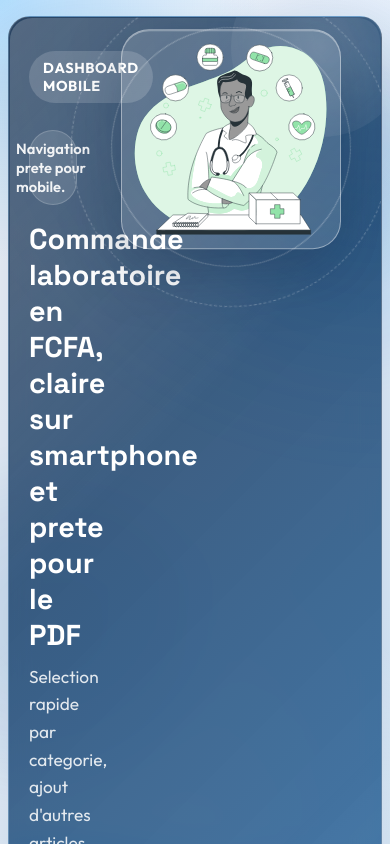
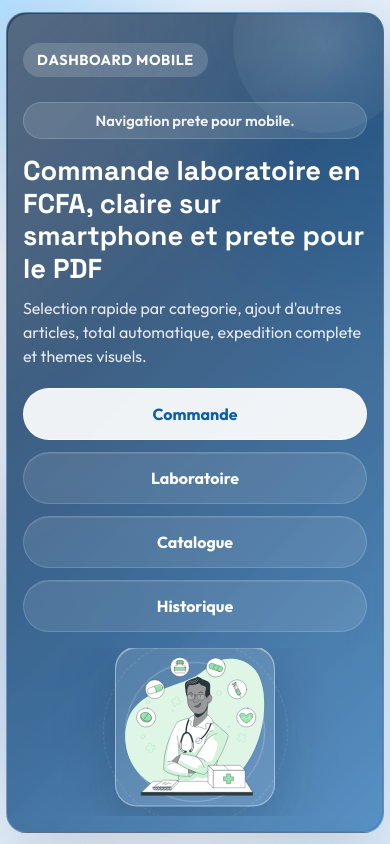
Before and after one commit to Ivane11/gstock-labo, a React (Vite) app: page / in a window 390 px wide. Shown: the top 844 px of the page. Built offline with nearby package versions, Linux system fonts and the light colour scheme.

Commit message:
Fix mobile dashboard layout

```diff
--- a/src/styles.css
+++ b/src/styles.css
@@ -744,18 +744,57 @@ tbody tr {
 
 @media (max-width: 920px) {
   .theme-grid,
-  .kpi-grid,
   .content-grid,
   .form-grid {
     grid-template-columns: 1fr;
   }
 
-  .hero-panel,
+  .kpi-grid {
+    grid-template-columns: repeat(2, minmax(0, 1fr));
+  }
+
+  .hero-panel {
+    grid-template-columns: 1fr;
+    gap: 20px;
+  }
+
   .hero-topline,
   .panel-head,
   .history-card {
     align-items: flex-start;
     flex-direction: column;
+  }
+
+  .hero-copy-block {
+    width: 100%;
+  }
+
+  .hero-visual {
+    width: 100%;
+    min-height: 240px;
+    padding: 12px 0 4px;
+    overflow: hidden;
+    isolation: isolate;
+  }
+
+  .hero-image {
+    width: min(100%, 260px);
+  }
+
+  .hero-orbit-one {
+    width: 210px;
+    height: 210px;
+  }
+
+  .hero-orbit-two {
+    width: 270px;
+    height: 270px;
+    opacity: 0.7;
+  }
+
+  .section-tabs {
+    display: grid;
+    grid-template-columns: repeat(2, minmax(0, 1fr));
   }
 
   .actions-row {
@@ -790,13 +829,47 @@ tbody tr {
     border-radius: 22px;
   }
 
+  .hero-panel {
+    gap: 16px;
+  }
+
+  .hero-topline {
+    gap: 10px;
+  }
+
+  .hero-panel h2 {
+    font-size: clamp(1.45rem, 7vw, 1.9rem);
+    line-height: 1.2;
+  }
+
+  .hero-copy {
+    font-size: 1rem;
+    line-height: 1.5;
+  }
+
   .hero-visual {
-    min-height: 220px;
+    min-height: 190px;
+    padding: 4px 0 0;
   }
 
   .hero-image {
-    width: min(100%, 220px);
-    border-radius: 28px;
+    width: min(100%, 190px);
+    border-radius: 24px;
+  }
+
+  .hero-orbit {
+    animation-duration: 26s;
+  }
+
+  .hero-orbit-one {
+    width: 165px;
+    height: 165px;
+  }
+
+  .hero-orbit-two {
+    width: 215px;
+    height: 215px;
+    opacity: 0.5;
   }
 
   th,
@@ -809,7 +882,9 @@ tbody tr {
 
   .tab-button {
     width: 100%;
+    min-height: 52px;
     justify-content: center;
+    padding: 0 14px;
   }
 
   .status-pill,
@@ -825,6 +900,50 @@ tbody tr {
   }
 }
 
+@media (max-width: 480px) {
+  .layout {
+    width: calc(100% - 12px);
+    padding-top: 12px;
+  }
+
+  .hero-panel,
+  .panel,
+  .intro-card {
+    padding: 16px;
+    border-radius: 20px;
+  }
+
+  .section-tabs,
+  .kpi-grid {
+    grid-template-columns: 1fr;
+  }
+
+  .hero-visual {
+    min-height: 168px;
+  }
+
+  .hero-image {
+    width: min(100%, 160px);
+    border-radius: 22px;
+  }
+
+  .hero-orbit-one {
+    width: 140px;
+    height: 140px;
+  }
+
+  .hero-orbit-two {
+    width: 185px;
+    height: 185px;
+  }
+
+  .summary-list div,
+  .catalog-item,
+  .history-card {
+    padding: 12px 14px;
+  }
+}
+
 @keyframes spin {
   from {
     transform: rotate(0deg);
```
